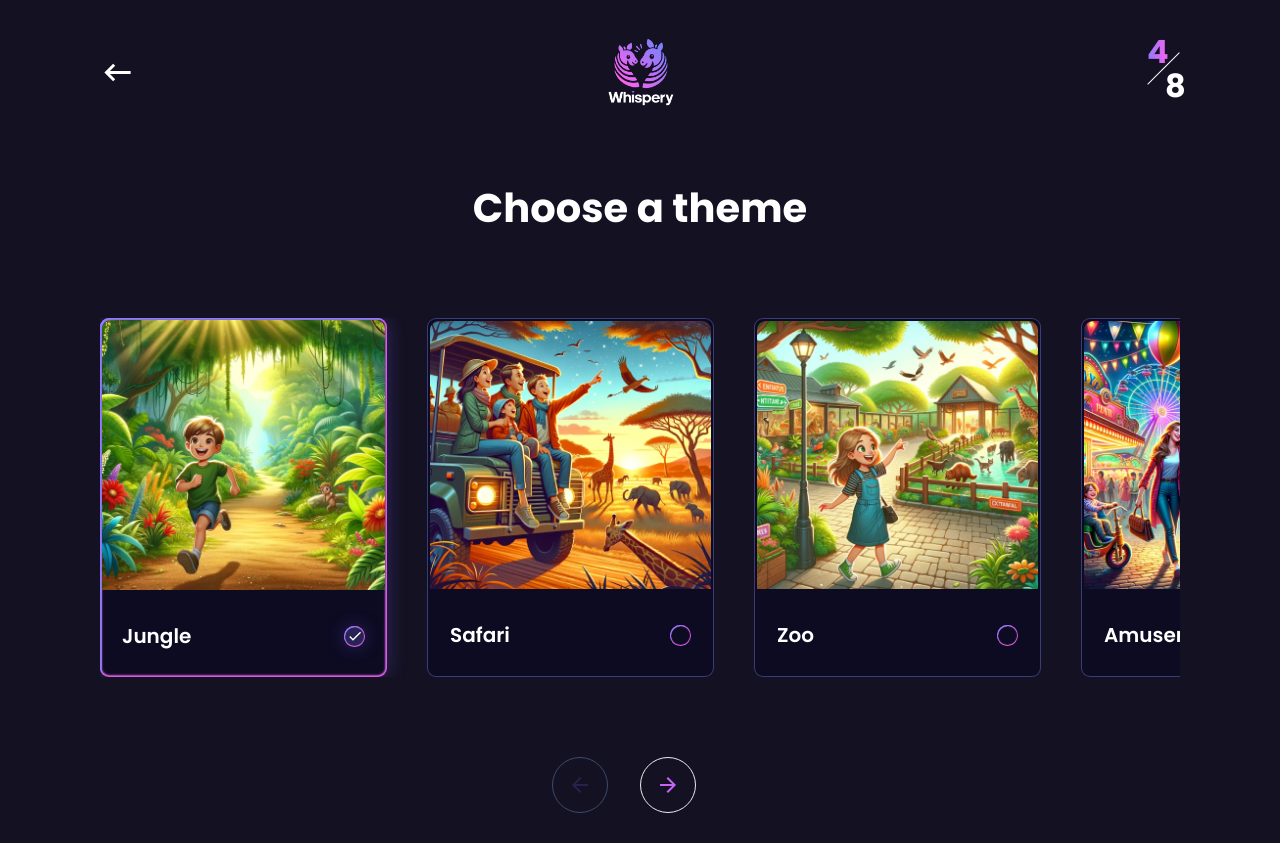
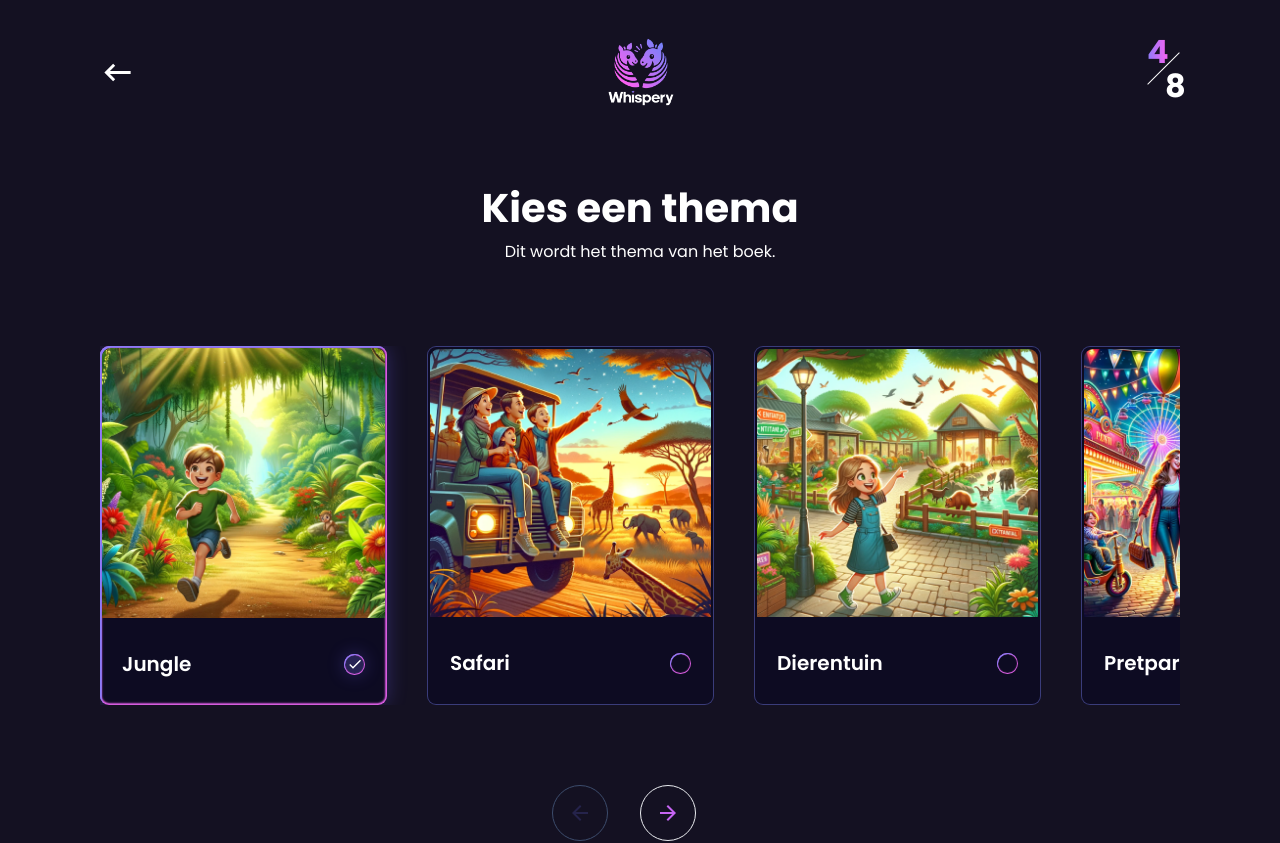
Before and after one commit to ZeenatLawal/whispery, a React (Create React App) app: page /themes in a window 1280 px wide. Shown: the top 843 px of the page. Built offline with nearby package versions, Linux system fonts and the light colour scheme.

Commit message:
Change page 4 text to Dutch

```diff
--- a/src/Pages/ChooseTheme.tsx
+++ b/src/Pages/ChooseTheme.tsx
@@ -29,26 +29,24 @@ import Castles from "../assets/castles.png";
 import CandyWorld from "../assets/candyWorld.png";
 import MagicSchool from "../assets/magicSchool.png";
 import WildWest from "../assets/wildWest.png";
-import PurchasingPet from "../assets/purchasingPet.png";
 
 const images = [
-  { caption: "Jungle", img: Jungle },
-  { caption: "Safari", img: Safari },
-  { caption: "Zoo", img: Zoo },
-  { caption: "Amusement park", img: AmusementPark },
-  { caption: "Underwater", img: Underwater },
-  { caption: "Space", img: Space },
-  { caption: "Island", img: Island },
-  { caption: "Fantasy land", img: FantasyLand },
-  { caption: "Dragon world", img: DragonWorld },
-  { caption: "Circus", img: Circus },
-  { caption: "Dinosaur", img: Dinosaur },
-  { caption: "Robot world", img: RobotWorld },
-  { caption: "Castles", img: Castles },
-  { caption: "Candy world", img: CandyWorld },
-  { caption: "Magic school", img: MagicSchool },
-  { caption: "Wild west", img: WildWest },
-  { caption: "Purchasing a Pet", img: PurchasingPet },
+  { caption: "Jungle", value: "Jungle", img: Jungle },
+  { caption: "Safari", value: "Safari", img: Safari },
+  { caption: "Dierentuin", value: "Zoo", img: Zoo },
+  { caption: "Pretpark", value: "Amusement park", img: AmusementPark },
+  { caption: "Onderwater wereld", value: "Underwater", img: Underwater },
+  { caption: "Ruimte", value: "Space", img: Space },
+  { caption: "Eiland", value: "Island", img: Island },
+  { caption: "Fantasieland", value: "Fantasy land", img: FantasyLand },
+  { caption: "Draken wereld", value: "Dragon world", img: DragonWorld },
+  { caption: "Circus", value: "Circus", img: Circus },
+  { caption: "Dinosaurus wereld", value: "Dinosaur world", img: Dinosaur },
+  { caption: "Robot wereld", value: "Robot world", img: RobotWorld },
+  { caption: "Kastelen", value: "Castles", img: Castles },
+  { caption: "Snoep wereld", value: "Candy world", img: CandyWorld },
+  { caption: "Magische school", value: "Magic school", img: MagicSchool },
+  { caption: "Wilde westen", value: "Wild west", img: WildWest },
 ];
 
 export function ChooseTheme() {
@@ -80,7 +78,10 @@ export function ChooseTheme() {
   return (
     <Header pageNumber={4} path="/events">
       <Grid item xs={12} textAlign="center">
-        <PageTitle title="Choose a theme" />
+        <PageTitle
+          title="Kies een thema"
+          subtitle="Dit wordt het thema van het boek."
+        />
       </Grid>
 
       <Grid item container xs={12} marginTop="80px">
@@ -193,7 +194,12 @@ export function ChooseTheme() {
         justifyContent={{ xs: "center", md: "flex-end" }}
         marginTop={{ xs: "127px", md: "92px" }}
       >
-        <ContinueButton path="/message" />
+        <ContinueButton
+          path="/message"
+          onClick={async () => {
+            console.log("send theme", images[activeIndex].value);
+          }}
+        />
       </Grid>
     </Header>
   );
--- a/src/Pages/FamilyMembers.tsx
+++ b/src/Pages/FamilyMembers.tsx
@@ -64,7 +64,7 @@ export function FamilyMembers() {
             variant="outlined"
             sx={{
               borderRadius: "31px",
-              boxShadow: "inset 2px 2px 0 0 #8B7CF8, inset 0 0 2px 2px #ED65F3",
+              boxShadow: "inset 1px 1px 0 0 #8B7CF8, inset 0 0 1px 1px #ED65F3",
               width: isSmallest ? "300px" : { xs: "380px", md: "320px" },
               height: "50px",
             }}
```
Also changed, not shown: src/assets/purchasingPet.png (deleted).
